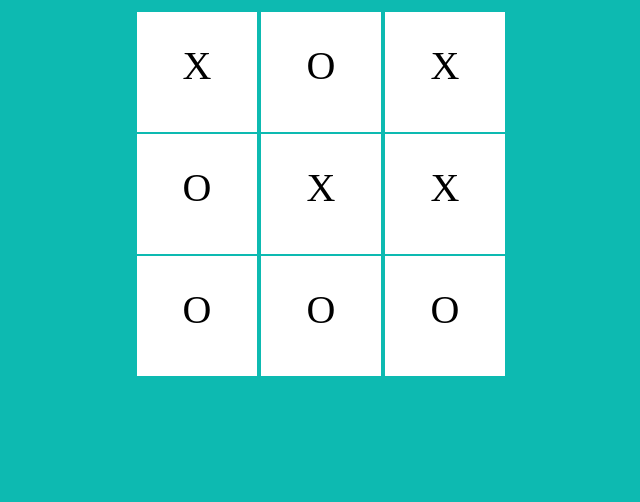
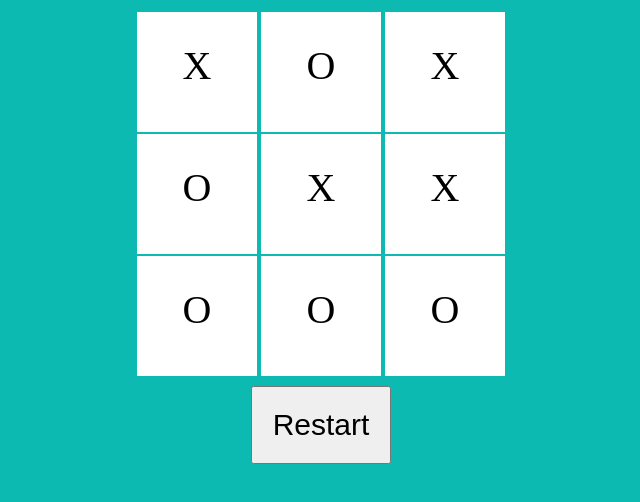
Before and after one commit to Yasmineral/tic-tac-toe, a plain HTML site: page index.html in a window 1280 px wide. Shown: the whole page, without its empty margins (319-959 px from the left). Drawn offline with nearby package versions, Linux system fonts and the light colour scheme.

Commit message:
add & style a restart button

```diff
--- a/index.html
+++ b/index.html
@@ -22,6 +22,10 @@
     <div class="col">O</div>
   </div>
 
+  <div>
+    <button id="restart">Restart</button>
+  </div>
+
   <script src="https://code.jquery.com/jquery-2.1.4.min.js"></script>
   <script src="src/board.js"></script>
 </body>
--- a/style.css
+++ b/style.css
@@ -20,3 +20,9 @@ body {
   padding: 20px;
   padding-top: 30px;
 }
+
+button {
+  padding: 20px;
+  font-size: 30px;
+  margin-top: 10px;
+}
```
